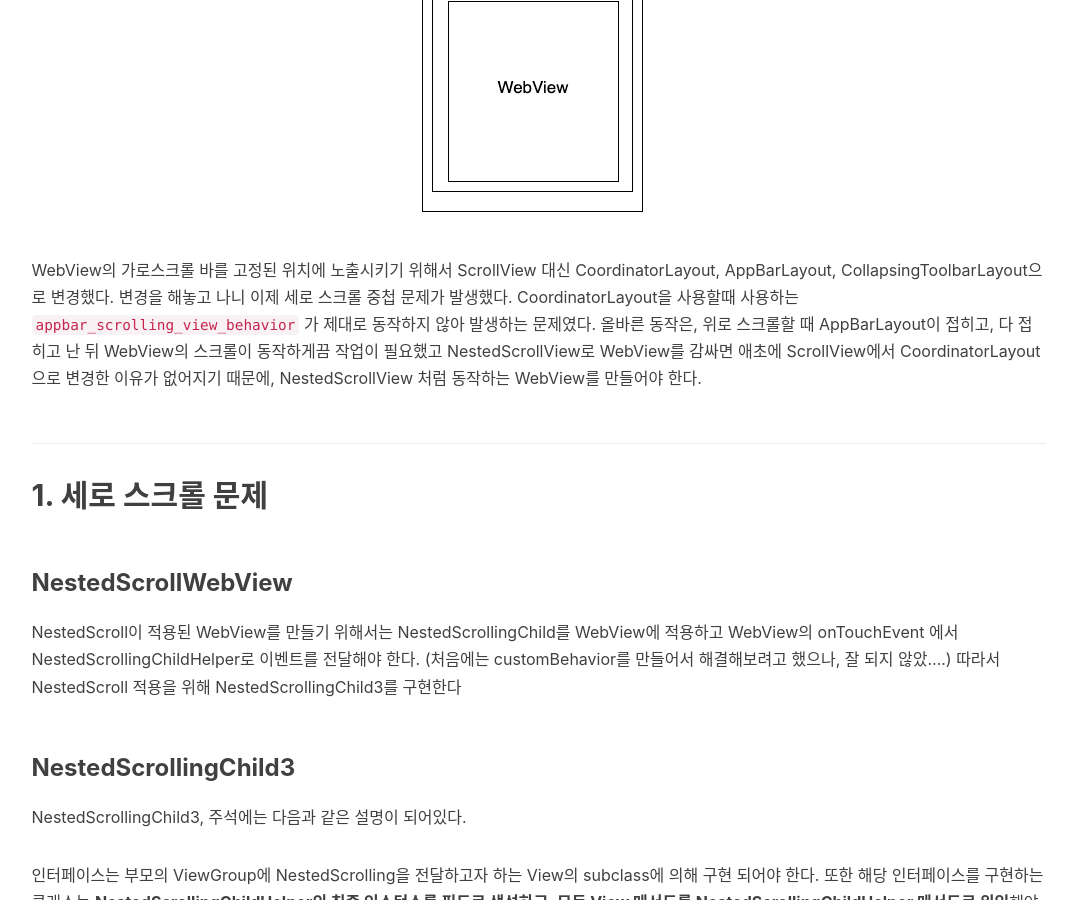
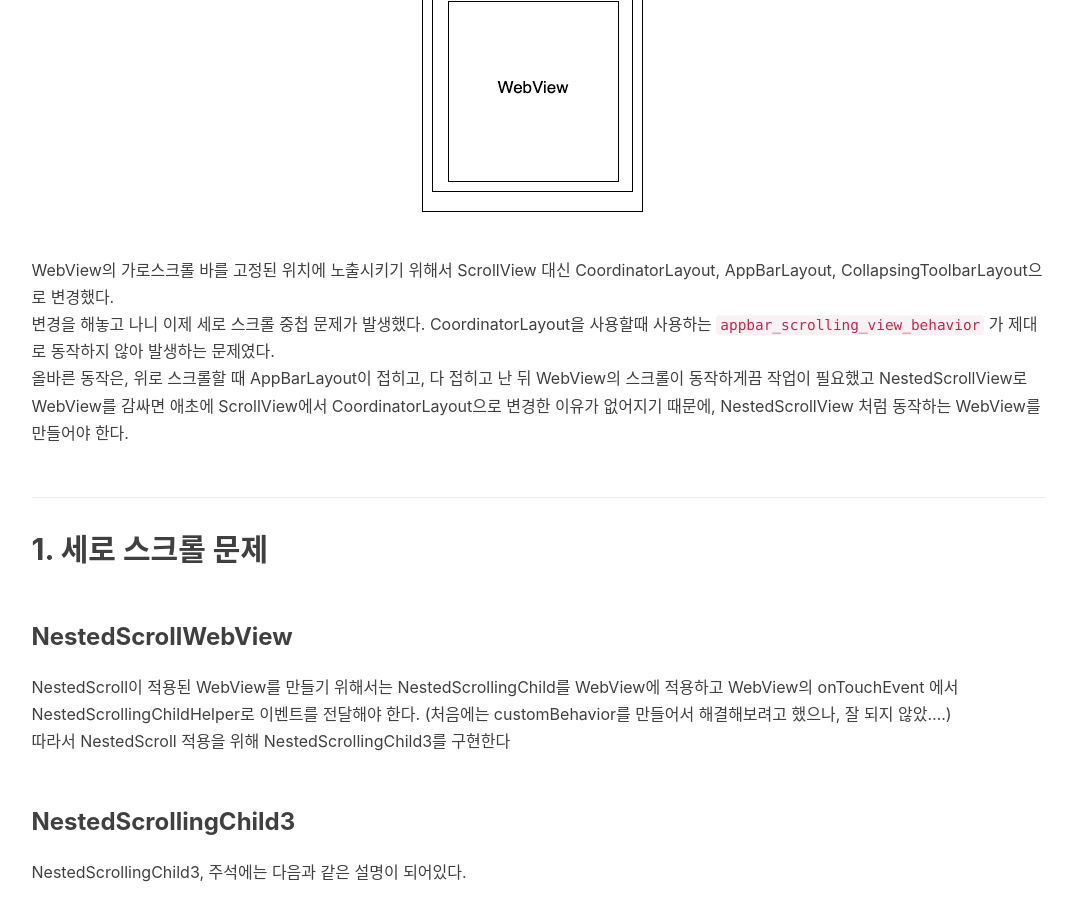
Before and after one commit to dongsik93/dongsik93.github.io, a Jekyll site: the page built from _posts/2023-08-13-til-webview-scroll.md, in a window 1280 px wide and 900 px high, scrolled down 1989 px. Shown: the whole window, without its empty margins (121-1194 px from the left). Built offline with Jekyll 4.4.1, drawn with Linux system fonts in a browser that asks for light colours; nearby versions of some CDN libraries; comment, search, counter and statistics services are not loaded; some of the changed text lies outside the part shown.

Commit message:
edit line

````diff
--- a/_posts/2023-08-13-til-webview-scroll.md
+++ b/_posts/2023-08-13-til-webview-scroll.md
@@ -39,9 +39,7 @@ comments: true
 
 ![nsv_2.png](/img/in-post/nsv_2.png)
 
-WebView의 가로스크롤 바를 고정된 위치에 노출시키기 위해서 ScrollView 대신 CoordinatorLayout, AppBarLayout, CollapsingToolbarLayout으로 변경했다.
-변경을 해놓고 나니 이제 세로 스크롤 중첩 문제가 발생했다. CoordinatorLayout을 사용할때 사용하는 `appbar_scrolling_view_behavior` 가 제대로 동작하지 않아 발생하는 문제였다.
-올바른 동작은, 위로 스크롤할 때 AppBarLayout이 접히고, 다 접히고 난 뒤 WebView의 스크롤이 동작하게끔 작업이 필요했고 NestedScrollView로 WebView를 감싸면 애초에 ScrollView에서 CoordinatorLayout으로 변경한 이유가 없어지기 때문에, NestedScrollView 처럼 동작하는 WebView를 만들어야 한다.
+WebView의 가로스크롤 바를 고정된 위치에 노출시키기 위해서 ScrollView 대신 CoordinatorLayout, AppBarLayout, CollapsingToolbarLayout으로 변경했다.<br/>변경을 해놓고 나니 이제 세로 스크롤 중첩 문제가 발생했다. CoordinatorLayout을 사용할때 사용하는 `appbar_scrolling_view_behavior` 가 제대로 동작하지 않아 발생하는 문제였다.<br/>올바른 동작은, 위로 스크롤할 때 AppBarLayout이 접히고, 다 접히고 난 뒤 WebView의 스크롤이 동작하게끔 작업이 필요했고 NestedScrollView로 WebView를 감싸면 애초에 ScrollView에서 CoordinatorLayout으로 변경한 이유가 없어지기 때문에, NestedScrollView 처럼 동작하는 WebView를 만들어야 한다.
 
 
 
@@ -49,8 +47,7 @@ WebView의 가로스크롤 바를 고정된 위치에 노출시키기 위해서
 
 ### NestedScrollWebView
 
-NestedScroll이 적용된 WebView를 만들기 위해서는 NestedScrollingChild를 WebView에 적용하고 WebView의 onTouchEvent 에서 NestedScrollingChildHelper로 이벤트를 전달해야 한다. (처음에는 customBehavior를 만들어서 해결해보려고 했으나, 잘 되지 않았....)
-따라서 NestedScroll 적용을 위해 NestedScrollingChild3를 구현한다
+NestedScroll이 적용된 WebView를 만들기 위해서는 NestedScrollingChild를 WebView에 적용하고 WebView의 onTouchEvent 에서 NestedScrollingChildHelper로 이벤트를 전달해야 한다. (처음에는 customBehavior를 만들어서 해결해보려고 했으나, 잘 되지 않았....)<br/>따라서 NestedScroll 적용을 위해 NestedScrollingChild3를 구현한다
 
 ### NestedScrollingChild3
 
@@ -114,8 +111,7 @@ NestedScrollingChild의 메서드에는 View의 메서드의 파라미터에 추
 
 ## 2. 가로 스크롤
 
-웹뷰가 확대/축소가 되었을 때(웹뷰 좌우 스크롤이 가능한 상황) 좌우 해당 스크롤의 마지막 영역까지 이동한 후 ViewPager 좌우로 이동할 수 있게끔 만들어야 한다.
-처음엔 웹뷰에 touchListener를 달아서 이전 x좌표, 현재 x좌표를 비교해 좌/우 스크롤인지 판단한 후 웹뷰 내의 좌/우 스크롤이 가능한지 판단하는 식으로 처리를 했었다.
+웹뷰가 확대/축소가 되었을 때(웹뷰 좌우 스크롤이 가능한 상황) 좌우 해당 스크롤의 마지막 영역까지 이동한 후 ViewPager 좌우로 이동할 수 있게끔 만들어야 한다.<br/>처음엔 웹뷰에 touchListener를 달아서 이전 x좌표, 현재 x좌표를 비교해 좌/우 스크롤인지 판단한 후 웹뷰 내의 좌/우 스크롤이 가능한지 판단하는 식으로 처리를 했었다.
 
 ```kotlin
 override fun onTouch(view: View, motionEvent: MotionEvent): Boolean {
@@ -134,9 +130,7 @@ override fun onTouch(view: View, motionEvent: MotionEvent): Boolean {
 }
 ```
 
-위처럼 구현을 하면 동작은 하지만… 이제 좌우 스크롤을 했을 때 위아래로 넘어가버리는 문제가 발생했다.
-사실 보통 사람들이 상하좌우 스크롤을 할 때 정확하게 위아래, 또는 좌우로 스크롤을 하는게 아니라 대각선으로 스크롤 동작을 하기 때문에 생기는 문제라고 생각했다.
-상하 스크롤을 할 때 어느정도 이동했는지를 판단해 좌우 스와이프를 막아주고, 움직인 거리가 x좌표가 y좌표값보다 크다면 좌우스크롤로 판단해 조건처리를 해주었다.
+위처럼 구현을 하면 동작은 하지만… 이제 좌우 스크롤을 했을 때 위아래로 넘어가버리는 문제가 발생했다.<br/>사실 보통 사람들이 상하좌우 스크롤을 할 때 정확하게 위아래, 또는 좌우로 스크롤을 하는게 아니라 대각선으로 스크롤 동작을 하기 때문에 생기는 문제라고 생각했다.<br/>상하 스크롤을 할 때 어느정도 이동했는지를 판단해 좌우 스와이프를 막아주고, 움직인 거리가 x좌표가 y좌표값보다 크다면 좌우스크롤로 판단해 조건처리를 해주었다.
 
 ```kotlin
 private val scrollGestureListener = object : GestureDetector.SimpleOnGestureListener() {
````
